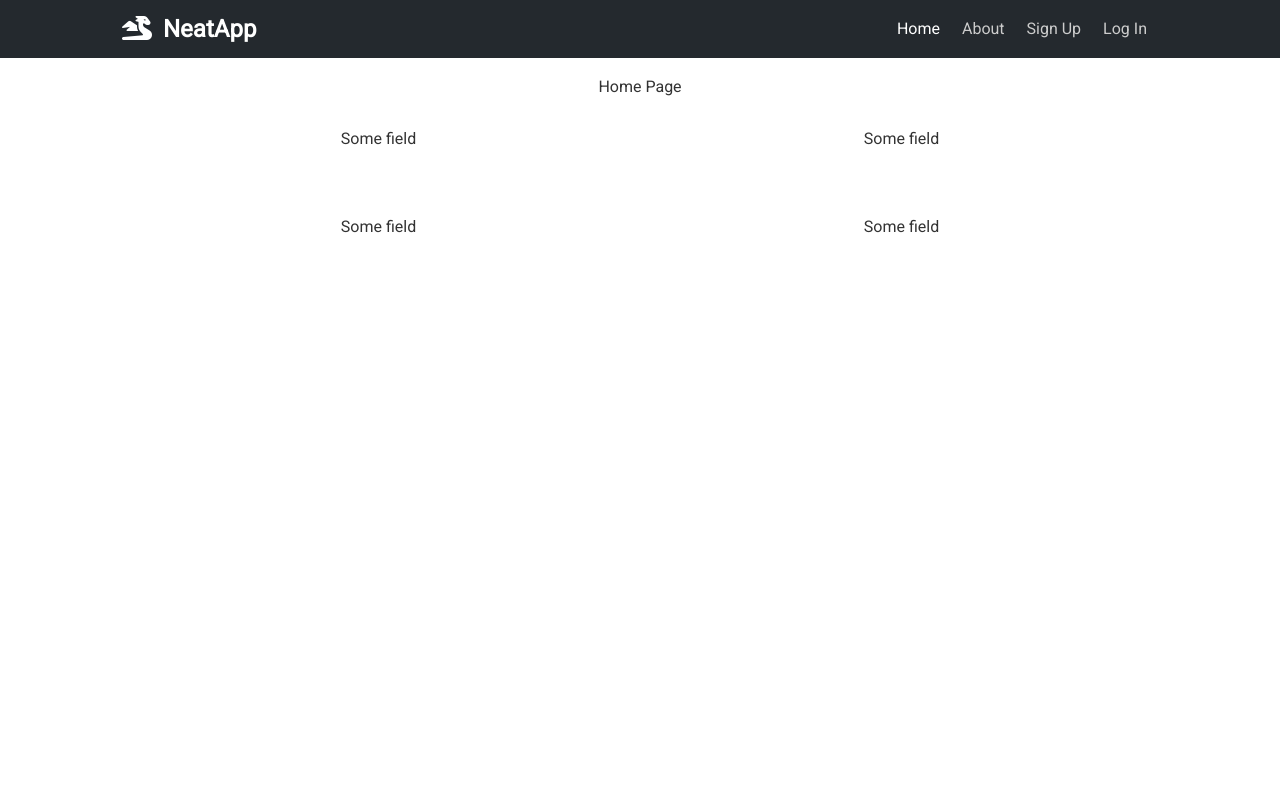
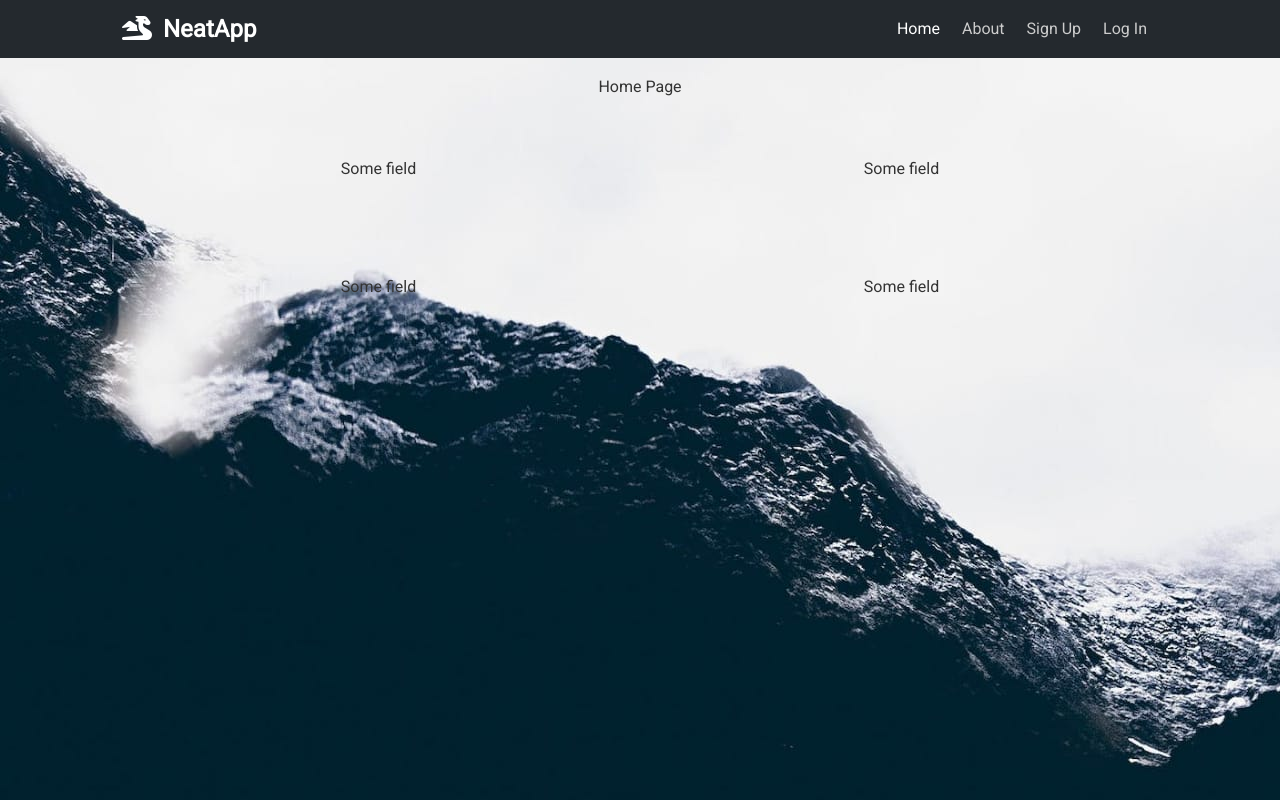
Before and after one commit to Nita1001/neatApp, a React (Create React App) app: page / in a window 1280 px wide. Built offline with nearby package versions, Linux system fonts and the light colour scheme.

Commit message:
background and styles

```diff
--- a/src/index.css
+++ b/src/index.css
@@ -64,6 +64,12 @@ body {
     color: var(--dark-gray);
     background-color: var(--white);
     font-family: "Roboto", "Arimo", sans-serif;
+    /* background-image: url("./assets/images/abstract_pastel_low_poly_design_2809.jpg"); */
+    /* background-image: url("./assets/images/SL_042620.jpg"); */
+    background-image: url("./assets/images/da81bd01-eef0-42a0-9a1c-28292e11d84d.jfif");
+    /* background-image: url("./assets/images/rm373batch2-08.jpg"); */
+    background-repeat: no-repeat;
+    background-blend-mode: darken;
 }
 
 a {
@@ -332,6 +338,7 @@ span {
 .card {
     margin: 1rem 0;
     padding: 1.6rem;
+    margin-top: 4rem;
     min-width: 6rem;
     border-radius: 0.5rem;
 }
@@ -994,17 +1001,21 @@ input[type="submit"]:disabled {
 /* Available Hours List */
 
 .availableHoursContainer {
+    color: white;
+    background-color: rgba(17, 17, 17, 0.85);
+    border-radius: 2rem;
     margin: 0 auto;
-    padding-top: 4rem;
+    margin-top: 3rem;
 }
 .availableHoursContainer ul {
     margin: 0 auto;
     width: fit-content;
+    padding-bottom: 1rem;
 }
 
 .availableHoursContainer h3 {
-    margin-top: 3rem;
-    margin-bottom: 3rem;
+    padding-top: 2rem;
+    padding-bottom: 1rem;
 }
 
 .activeHour {
@@ -1031,6 +1042,7 @@ input[type="submit"]:disabled {
     width: 10rem;
     color: white;
     margin-top: 1rem;
+    margin-bottom: 3rem;
     border: 1px solid;
     border-radius: 1rem;
     background-color: var(--dark-color);
@@ -1041,6 +1053,7 @@ input[type="submit"]:disabled {
     width: 11rem;
     color: white;
     margin-top: 1rem;
+    margin-bottom: 2rem;
     border: 1px solid;
     border-radius: 1rem;
     background-color: var(--danger-color);
```
Also changed, not shown: src/assets/images/da81bd01-eef0-42a0-9a1c-28292e11d84d.jfif (added).
